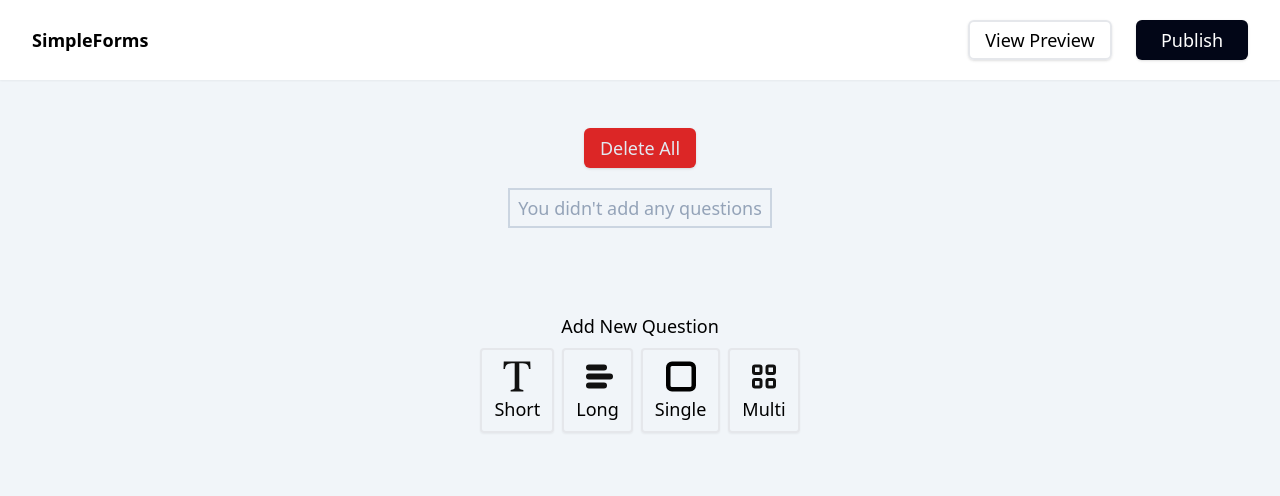
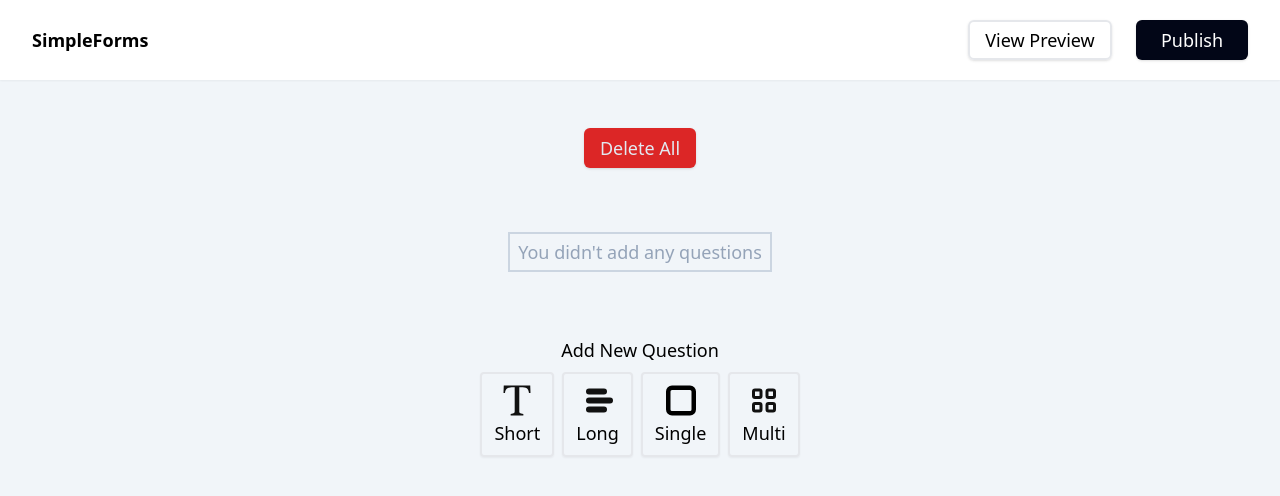
Before and after one commit to yoursAniki/Form-Builder-App, a Vue app: page /builder in a window 1280 px wide. Shown: the top 496 px of the page. Built offline with nearby package versions, Linux system fonts and the light colour scheme.

Commit message:
added margin for v-else card block

```diff
--- a/src/pages/Builder.vue
+++ b/src/pages/Builder.vue
@@ -82,7 +82,7 @@ const deleteAllCards = () => {
         @delete-request="deleteCard(card.id)"
       />
     </div>
-    <div v-else class="text-slate-400 text-lg py-1 px-2 my-5 border-2 border-slate-300">
+    <div v-else class="text-slate-400 text-lg py-1 px-2 mt-16 border-2 border-slate-300">
       You didn't add any questions
     </div>
 
```
